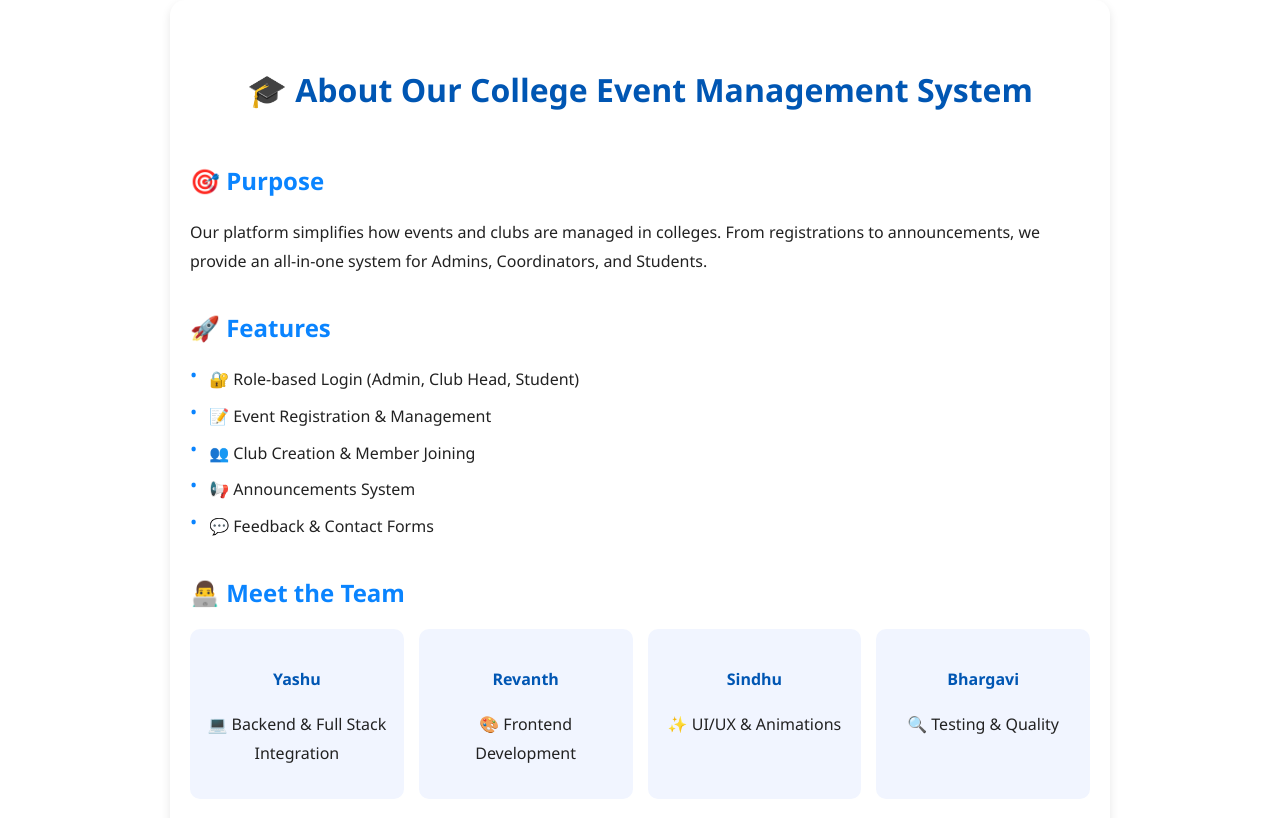
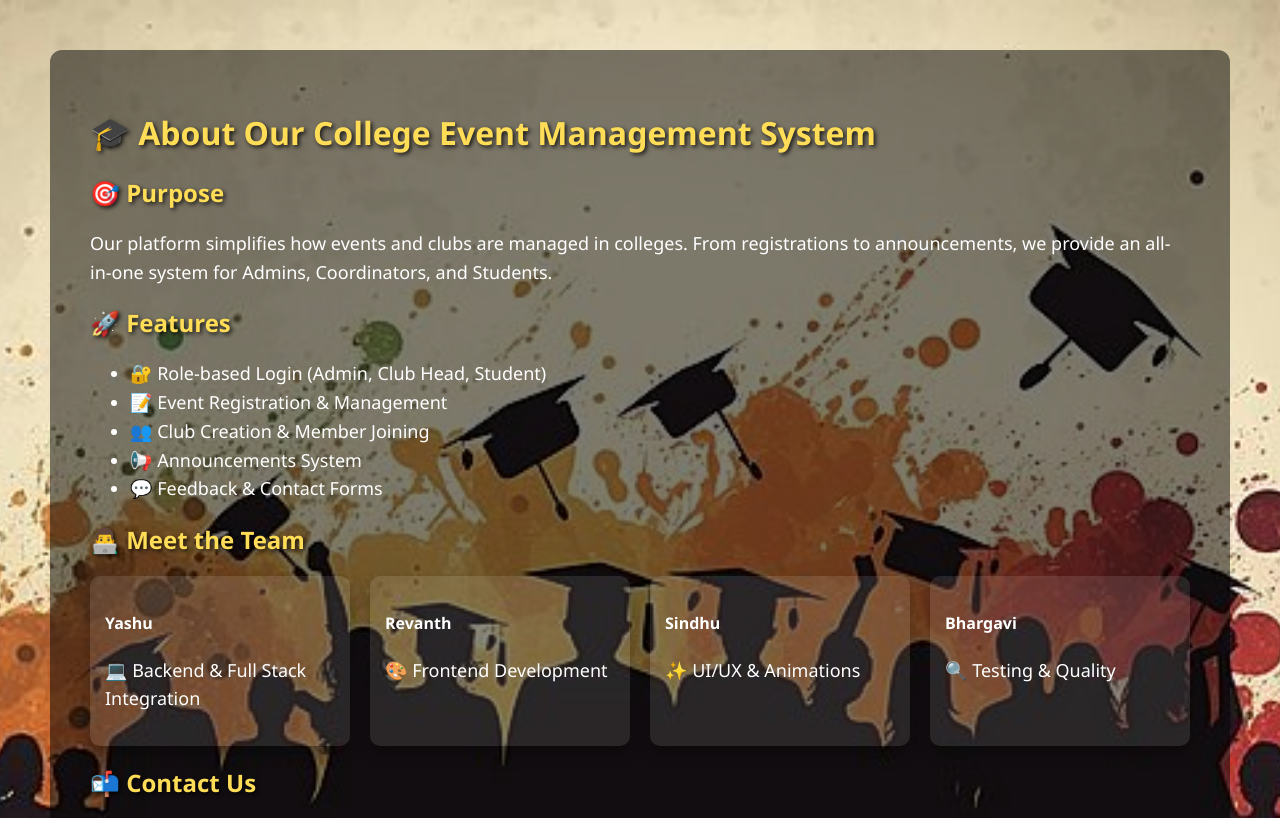
Before and after one commit to P-yasaswi/college-frontend, a React (Create React App) app: page /about in a window 1280 px wide. Shown: the top 818 px of the page. Built offline with nearby package versions, Linux system fonts and the light colour scheme.

Commit message:
Added background image and styles to About page

```diff
--- a/src/pages/About.css
+++ b/src/pages/About.css
@@ -1,72 +1,42 @@
 .about-page {
-  padding: 40px 20px;
-  max-width: 900px;
-  margin: auto;
-  background-color: #ffffff;
-  border-radius: 15px;
-  box-shadow: 0 4px 10px rgba(0, 0, 0, 0.1);
+  background-image: url('../assets/about-bg.jpg');
+  background-size: cover;
+  background-position: center;
+  background-repeat: no-repeat;
+  min-height: 100vh;
+  color: white;
+  padding: 50px;
   font-family: 'Segoe UI', sans-serif;
-  color: #222;
-  line-height: 1.8;
 }
 
-.about-page h1 {
-  text-align: center;
-  color: #0056b3;
-  margin-bottom: 40px;
+.overlay {
+  background-color: rgba(0, 0, 0, 0.5); /* semi-transparent dark overlay for text readability */
+  padding: 40px;
+  border-radius: 12px;
 }
 
-.about-page section {
-  margin-bottom: 30px;
+.about-page h1,
+.about-page h2 {
+  color: #ffdd57;
+  text-shadow: 2px 2px 4px rgba(0, 0, 0, 0.8);
 }
 
-.about-page h2 {
-  color: #0a84ff;
-  margin-bottom: 10px;
-}
-
-.about-page ul {
-  list-style: none;
-  padding-left: 0;
-}
-
-.about-page ul li {
-  margin: 8px 0;
-  font-weight: 500;
-  padding-left: 1.2rem;
-  position: relative;
-}
-
-.about-page ul li::before {
-  content: "•";
-  position: absolute;
-  left: 0;
-  color: #0a84ff;
-  font-size: 1.2rem;
-  line-height: 1;
+.about-page p,
+.about-page li {
+  font-size: 18px;
+  line-height: 1.6;
 }
 
 .team-grid {
   display: grid;
-  grid-template-columns: repeat(auto-fit, minmax(180px, 1fr));
-  gap: 15px;
-  margin-top: 15px;
+  grid-template-columns: repeat(auto-fit, minmax(200px, 1fr));
+  gap: 20px;
+  margin-top: 20px;
 }
 
 .team-member {
-  background: #f1f5ff;
+  background-color: rgba(255, 255, 255, 0.1);
   padding: 15px;
   border-radius: 10px;
-  text-align: center;
-  transition: transform 0.2s ease;
+  box-shadow: 0 8px 15px rgba(0, 0, 0, 0.3);
 }
-
-.team-member:hover {
-  transform: translateY(-5px);
-  background-color: #e0edff;
-}
-
-.team-member h4 {
-  margin-bottom: 5px;
-  color: #0056b3;
-}
--- a/src/pages/About.js
+++ b/src/pages/About.js
@@ -10,6 +10,7 @@ const About = () => {
       animate={{ opacity: 1 }}
       transition={{ duration: 0.8 }}
     >
+      <div className="overlay">
         <h1>🎓 About Our College Event Management System</h1>
 
         <section>
@@ -58,6 +59,7 @@ const About = () => {
             Facing issues or have feedback? Visit the <strong>Contact Us</strong> page to reach out to our team.
           </p>
         </section>
+      </div>
     </motion.div>
   );
 };
```
Also changed, not shown: src/assets/about-bg.jpg (added). Lines whose indentation alone changed are shown as unchanged.
